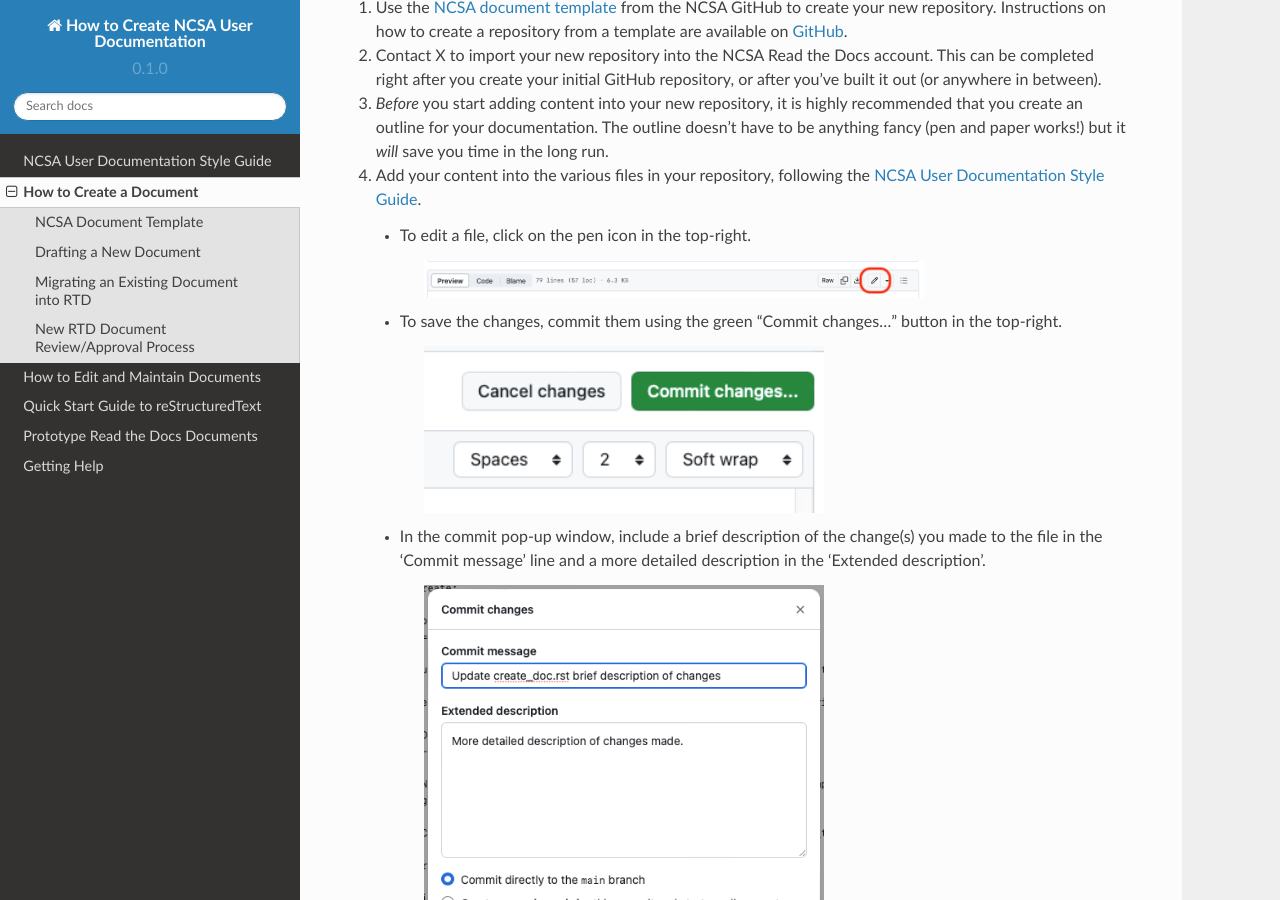
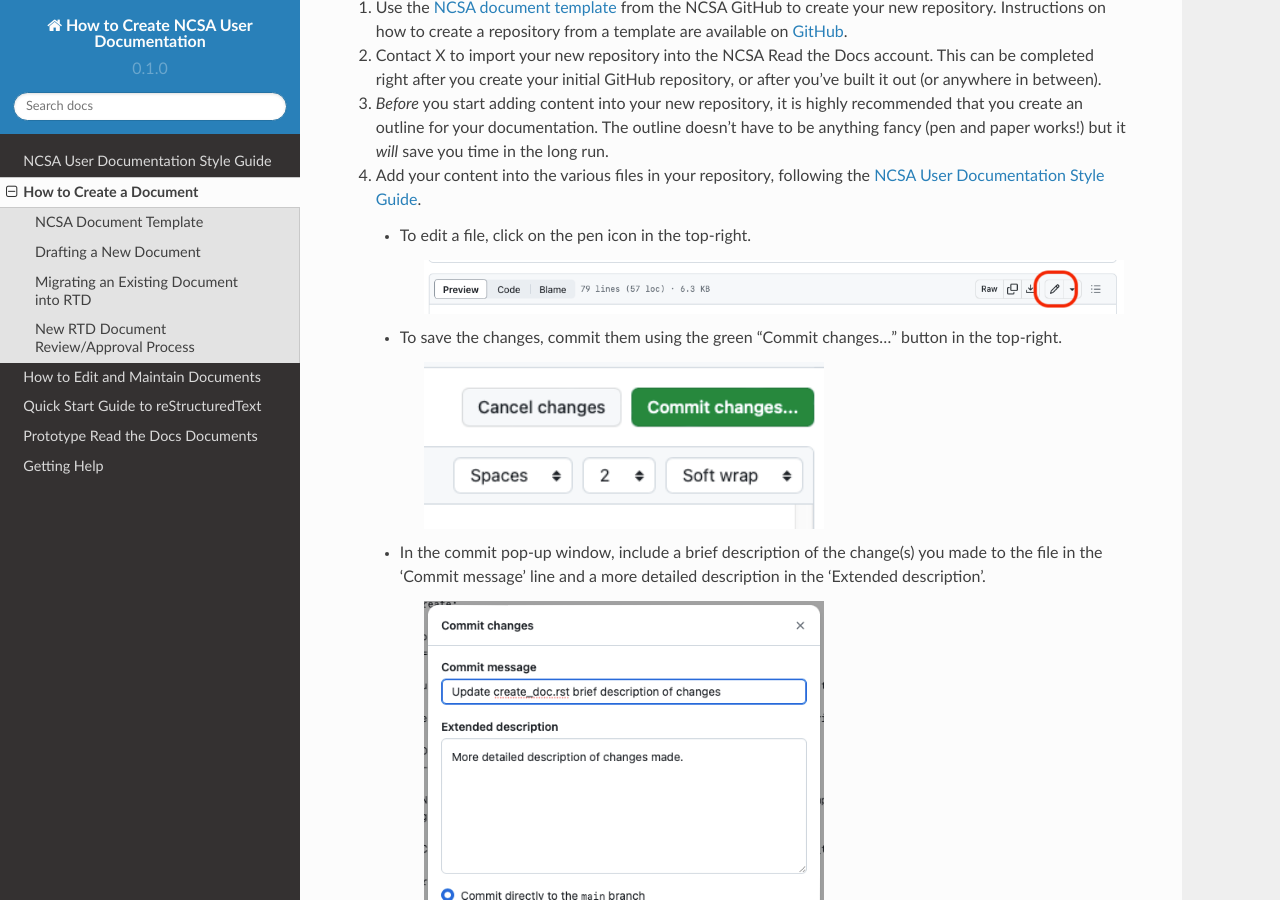
Before and after one commit to lhelms2/howto_rtd, a Sphinx documentation site: the page built from docs/source/create_doc.rst, in a window 1280 px wide and 900 px high, scrolled down 564 px. Built offline with Sphinx 7.4.7 and the Read the Docs theme 2.0.0, drawn with Linux system fonts in a browser that asks for light colours.

Commit message:
Update create_doc.rst updated image format

```diff
--- a/docs/source/create_doc.rst
+++ b/docs/source/create_doc.rst
@@ -34,7 +34,7 @@
 
       .. image:: images/edit-button-marked.png
          :alt: GitHub edit button
-         :width: 500
+         :width: 700
 
    - To save the changes, commit them using the green "Commit changes..." button in the top-right.
 
```
